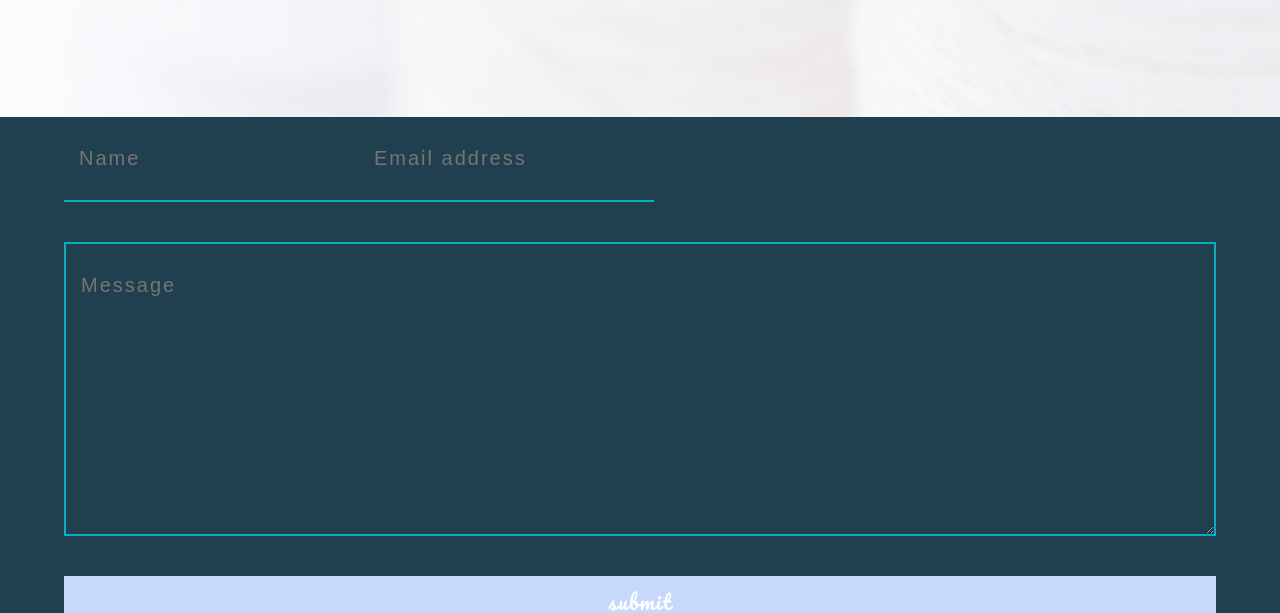
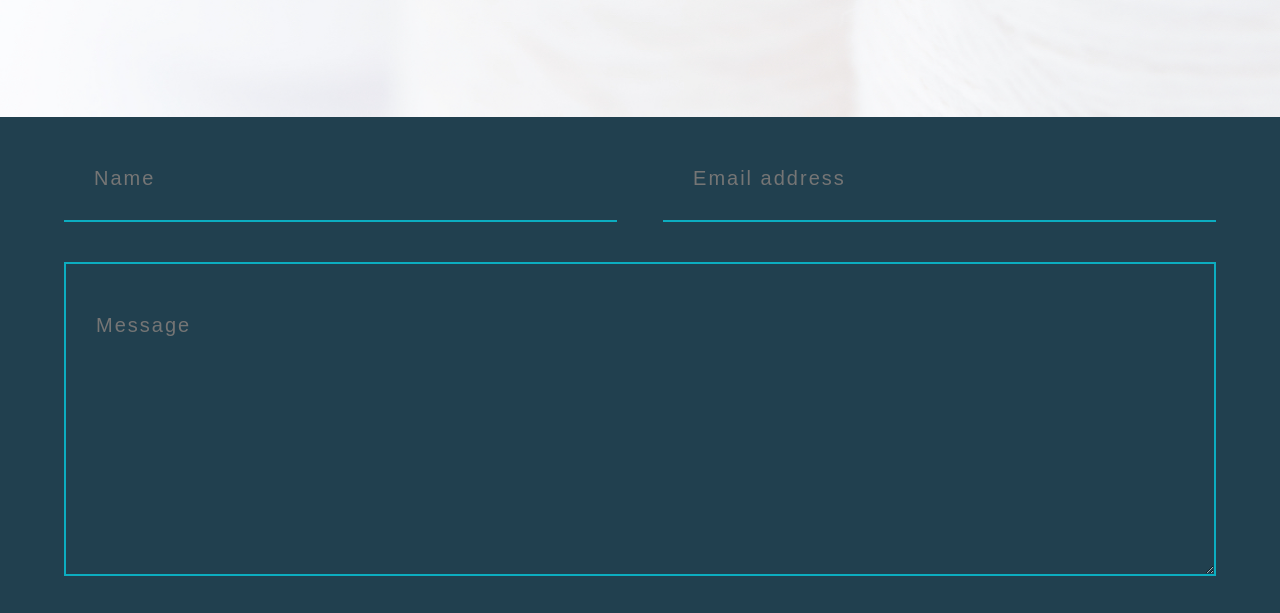
Before and after one commit to GiaZozula/Textilee-PSD-Conversion, a plain HTML site: page contact.html in a window 1280 px wide. Shown: the part 390-1003 px from the top of the page. Drawn offline with Linux system fonts and the light colour scheme.

Commit message:
got the basic styling of the form finished !

```diff
--- a/contact.html
+++ b/contact.html
@@ -45,10 +45,10 @@
             <form action="https://formspree.io/f/mgeqljkr" method="POST" class="contactForm wrapper" name="contactForm">
 
                 <div class="formWrap">
-                    <label for="name" class="sr-only">Enter your name</label>
+                    <label for="name" class="formInput sr-only">Enter your name</label>
                     <input type="text" name="name" id="name" placeholder="Name" required="true">
 
-                    <label for="email" class="sr-only">Enter your email address</label>
+                    <label for="email" class="formInput sr-only">Enter your email address</label>
                     <input type="email" name="email" id="email" placeholder="Email address" required="true">
                 </div>
                 <label for="message" class="sr-only">Enter your message</label>
--- a/styles/sass/partials/_forms.scss
+++ b/styles/sass/partials/_forms.scss
@@ -6,10 +6,18 @@
 
     .formWrap {
         display: flex;
+        // width: 50%;
+        justify-content: space-between;
+
+        input[type="text"], input[type="email"] {
+            width: 48%;
+
+        }
+
     }
 
     input, textarea {
-        padding: 30px 15px 30px 15px;
+        padding: 50px 15px 30px 30px;
         border: none;
         margin-bottom: 40px;
         color: variables.$white;
@@ -38,5 +46,6 @@
         padding-bottom: 10px;
         border: none;
         background-color: variables.$lighterBlue;
+        color: variables.$blackTwo;
     }
 }
```
Also changed, not shown: styles/styles.css.
